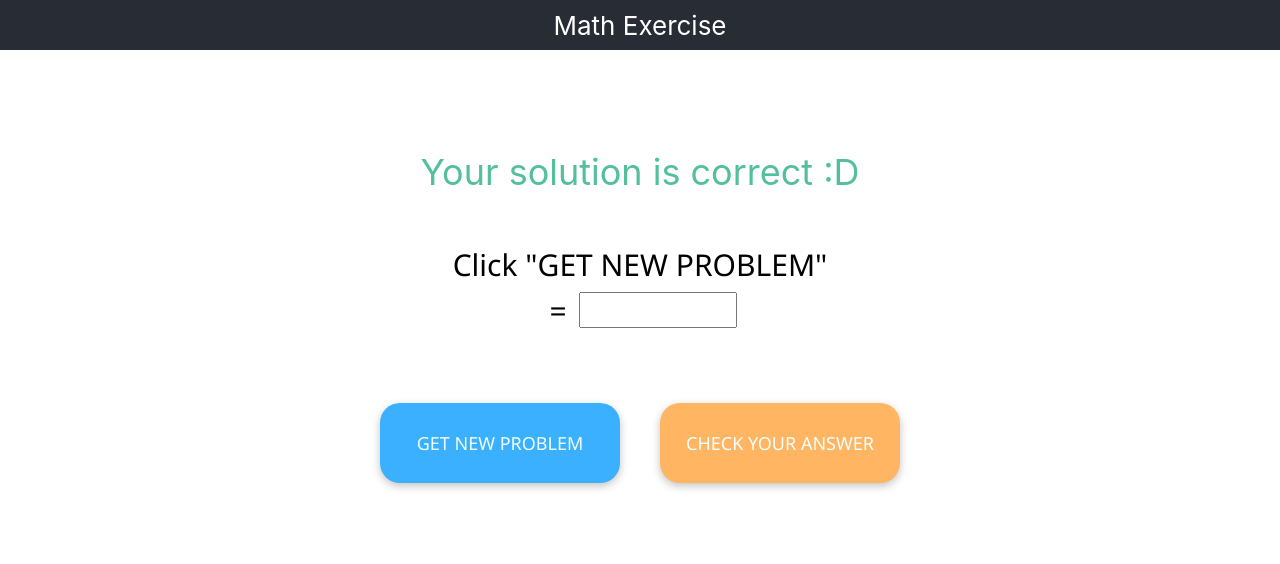
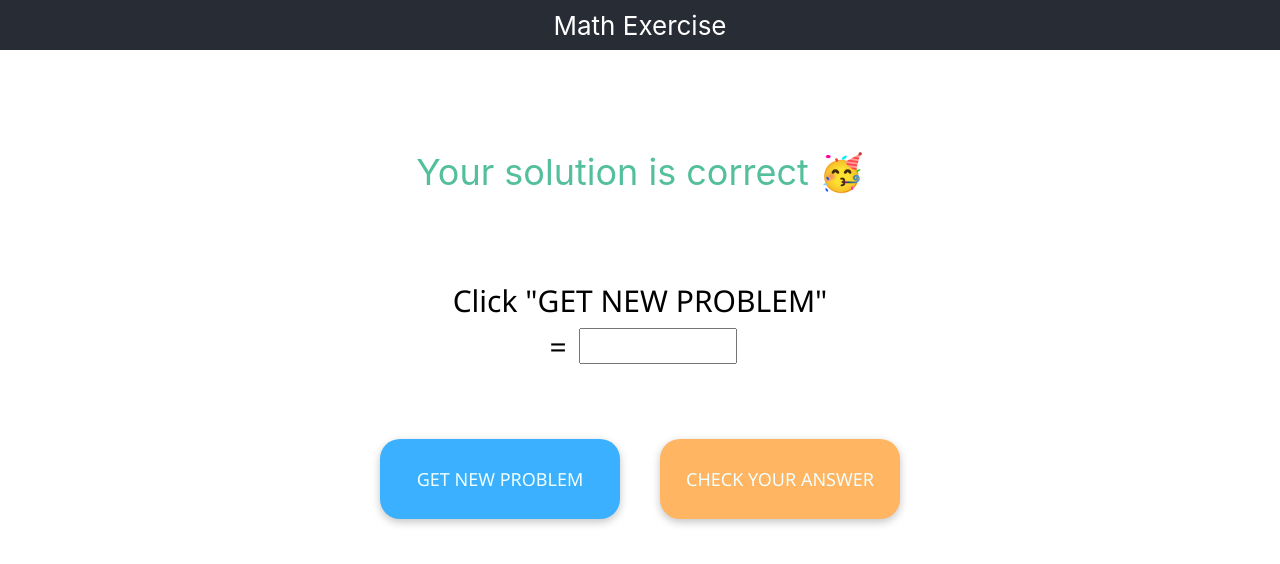
Before and after one commit to yudainakazaki/math-exercise-app, a React (Create React App) app: page / in a window 1280 px wide. Both pictures are taken after a click on the button "CHECK YOUR ANSWER". Shown: the top 564 px of the page. Built offline with nearby package versions, Linux system fonts and the light colour scheme.

Commit message:
add height message-container

```diff
--- a/src/Components/Main/Main.css
+++ b/src/Components/Main/Main.css
@@ -3,6 +3,10 @@
     width: 50%;
     display: flex;
     flex-direction: column;
+}
+
+.message-container {
+    height: 80px;
 }
 
 .problem-area {
--- a/src/Components/Main/Main.jsx
+++ b/src/Components/Main/Main.jsx
@@ -59,13 +59,13 @@ function Main(){
             if(isCorrect){
                 return(
                     <div>
-                        <span className="correct-message">Your solution is correct :D</span>
+                        <span className="correct-message">Your solution is correct 🥳</span>
                     </div>
                 )
             }else{
                 return(
                     <div>
-                        <span className="incorrect-message">Your solution is incorrect.</span>
+                        <span className="incorrect-message">Your solution is incorrect 😢</span>
                     </div>
                 )
             }
@@ -85,7 +85,9 @@ function Main(){
 
     return (
         <div className="main-container">
-            <Message />
+            <div className="message-container">
+                <Message />
+            </div>
             <div className="problem-area">
                 <div className="problem-container">
                     <label id="problem">Click "GET NEW PROBLEM"</label>
```
